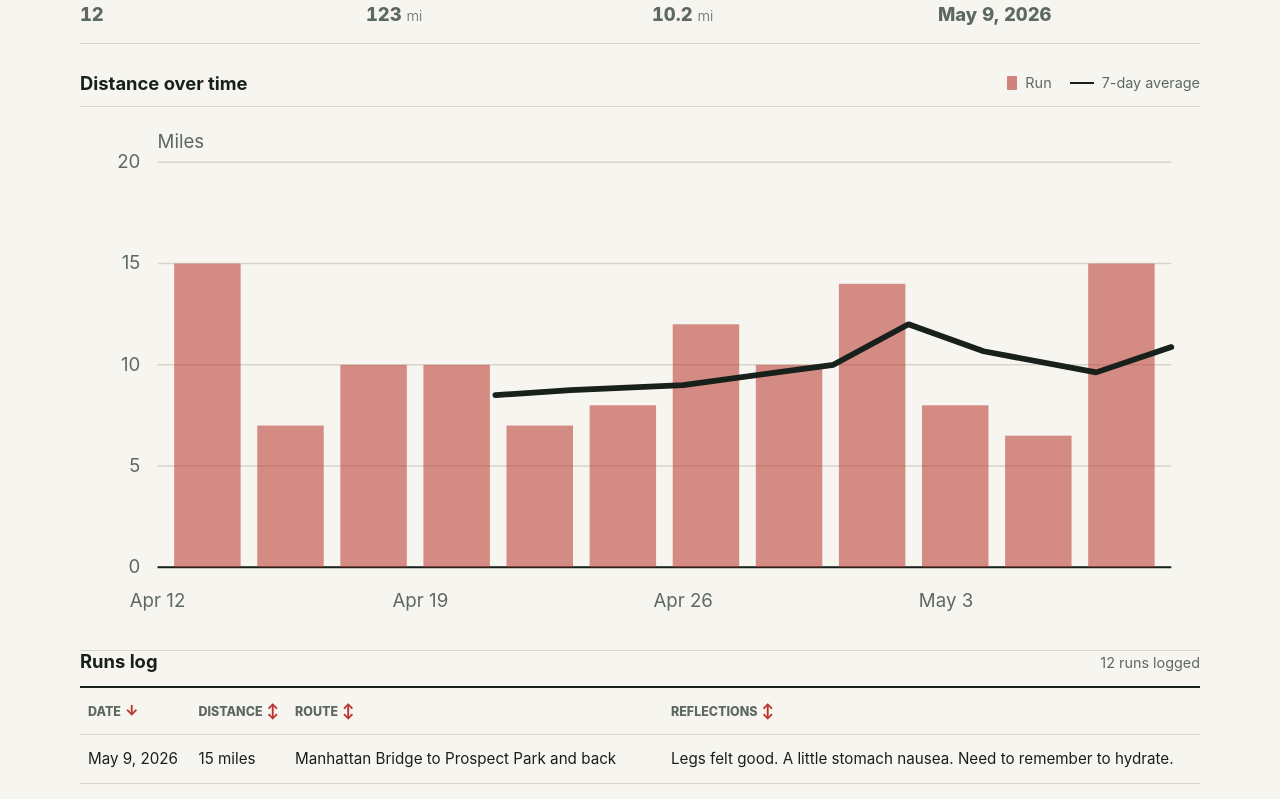
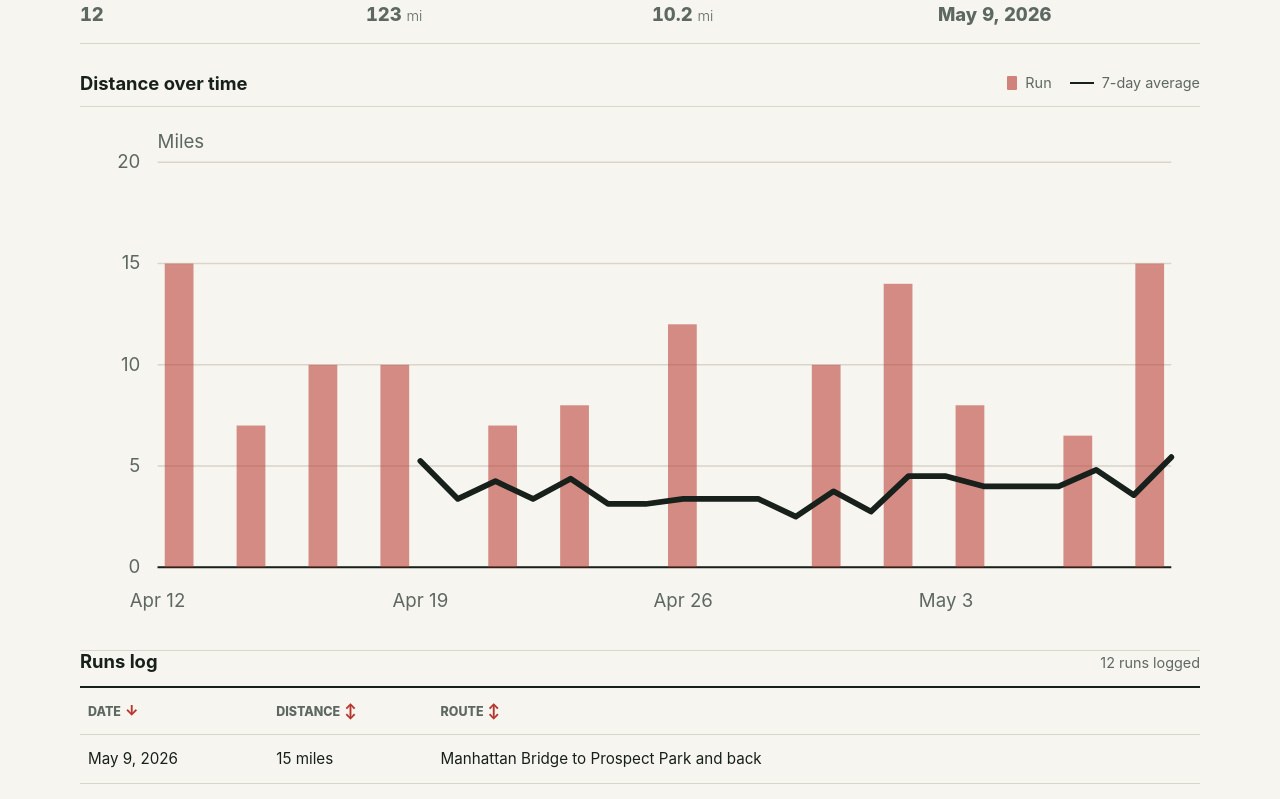
Before and after one commit to kip-claw/kip-claw, a SvelteKit app: page /apps/runs in a window 1280 px wide. Shown: the part 360-1159 px from the top of the page. Built offline with nearby package versions, Linux system fonts and the light colour scheme.

Commit message:
feat: enhance NYC and humidor features with improved filtering and data handling

```diff
--- a/src/lib/NycMap.svelte
+++ b/src/lib/NycMap.svelte
@@ -25,7 +25,7 @@
 			container: mapContainer,
 			style: '/nyc-map-style.json',
 			center: [-73.985, 40.748],
-			zoom: 12,
+			zoom: 11,
 			minZoom: 10,
 			maxZoom: 18,
 			attributionControl: false
--- a/src/lib/RunsTable.svelte
+++ b/src/lib/RunsTable.svelte
@@ -15,8 +15,7 @@
 	const headers: { key: SortKey; label: string }[] = [
 		{ key: 'date', label: 'Date' },
 		{ key: 'distance', label: 'Distance' },
-		{ key: 'route', label: 'Route' },
-		{ key: 'reflections', label: 'Reflections' }
+		{ key: 'route', label: 'Route' }
 	];
 
 	const sortedRuns = $derived(
@@ -79,7 +78,7 @@
 						<td class="no-wrap">{formatDate.format(parseRunDate(run.date))}</td>
 						<td class="no-wrap">{run.distance}</td>
 						<td>{run.route}</td>
-						<td>{run.reflections}</td>
+
 					</tr>
 				{/each}
 			</tbody>
--- a/src/lib/runs.ts
+++ b/src/lib/runs.ts
@@ -20,7 +20,10 @@ const isRun = (value: unknown): value is Run => {
 
 export const runs: Run[] = Array.isArray(runsJson) ? runsJson.filter(isRun) : [];
 
-export const parseRunDate = (date: string): Date => new Date(date);
+export const parseRunDate = (date: string): Date => {
+	const [y, m, d] = date.split('-').map(Number);
+	return new Date(y, m - 1, d);
+};
 
 /**
  * Parse a distance string like "7 miles", "5 mi", "10 km" into a numeric mile value.
--- a/src/lib/runsChart.ts
+++ b/src/lib/runsChart.ts
@@ -1,13 +1,15 @@
 import { extent, max, mean } from 'd3-array';
 import { scaleBand, scaleLinear, scaleTime } from 'd3-scale';
 import { line } from 'd3-shape';
+import { timeDay } from 'd3-time';
 import { timeFormat } from 'd3-time-format';
 import type { Run } from './runs';
 import { parseRunDate, parseDistanceMiles } from './runs';
 
-type DatedRun = Run & {
+type DayEntry = {
 	parsedDate: Date;
 	miles: number;
+	label: string;
 };
 
 type ChartBar = {
@@ -53,22 +55,37 @@ const formatTimestamp = new Intl.DateTimeFormat('en-US', {
 });
 
 export const buildRunsChart = (runs: Run[]): RunsChartModel => {
-	const dated: DatedRun[] = runs
+	const dated = runs
 		.map((r) => ({
-			...r,
 			parsedDate: parseRunDate(r.date),
 			miles: parseDistanceMiles(r.distance)
 		}))
 		.filter((r) => r.miles > 0 && !isNaN(+r.parsedDate))
 		.sort((a, b) => +a.parsedDate - +b.parsedDate);
 
+	// Build a map of date string → miles for lookups
+	const milesByDate = new Map<string, number>();
+	for (const r of dated) {
+		const key = r.parsedDate.toISOString().slice(0, 10);
+		milesByDate.set(key, (milesByDate.get(key) ?? 0) + r.miles);
+	}
+
 	const dateExtent = extent(dated, (r) => r.parsedDate);
-	const maxMiles = max(dated, (r) => r.miles) ?? 0;
+	const firstDate = dateExtent[0] ?? new Date();
+	const lastDate = dateExtent[1] ?? new Date();
+
+	// Generate every day from first to last
+	const allDays: DayEntry[] = timeDay.range(firstDate, timeDay.offset(lastDate, 1)).map((d) => {
+		const key = d.toISOString().slice(0, 10);
+		const miles = milesByDate.get(key) ?? 0;
+		return { parsedDate: d, miles, label: key };
+	});
+
+	const maxMiles = max(allDays, (r) => r.miles) ?? 0;
 	const yMax = Math.max(maxMiles, minimumYMax) * 1.25;
-	const firstDate = dateExtent[0] ?? new Date();
 
 	const bandScale = scaleBand<number>()
-		.domain(dated.map((_, i) => i))
+		.domain(allDays.map((_, i) => i))
 		.range([margin.left, width - margin.right])
 		.padding(0.2);
 
@@ -78,16 +95,16 @@ export const buildRunsChart = (runs: Run[]): RunsChartModel => {
 		.range([height - margin.bottom, margin.top]);
 
 	const xTimeScale = scaleTime()
-		.domain([dateExtent[0] ?? new Date(), dateExtent[1] ?? new Date()])
+		.domain([firstDate, lastDate])
 		.range([margin.left, width - margin.right]);
 
 	// 7-day rolling average
-	const averagePoints = dated.map((r) => {
+	const averagePoints = allDays.map((r) => {
 		const current = +r.parsedDate;
 		if (current - +firstDate < sevenDaysMs) {
 			return { date: r.parsedDate, average: null as number | null };
 		}
-		const window = dated.filter((c) => {
+		const window = allDays.filter((c) => {
 			const t = +c.parsedDate;
 			return t <= current && t >= current - sevenDaysMs;
 		});
@@ -109,7 +126,7 @@ export const buildRunsChart = (runs: Run[]): RunsChartModel => {
 			x: xTimeScale(tick),
 			label: formatDate(tick)
 		})),
-		bars: dated.map((r, i) => {
+		bars: allDays.map((r, i) => {
 			const barY = yScale(r.miles);
 			return {
 				x: bandScale(i) ?? 0,
--- a/src/routes/apps/humidor/+page.svelte
+++ b/src/routes/apps/humidor/+page.svelte
@@ -22,7 +22,7 @@
 
 	const latestReading = sortedReadings.at(-1);
 	const latestRh = latestReading ? parseFloat(latestReading.rh) : NaN;
-	const latestTemp = latestReading?.temperatureF ? parseFloat(latestReading.temperatureF) : NaN;
+	const cigarCount = cigars.length;
 
 	const averageRh =
 		sortedReadings.length > 0
@@ -57,7 +57,7 @@
 	<section class="summary" aria-label="Humidor conditions summary">
 		<StatItem label="Latest RH" value={isNaN(latestRh) ? '—' : latestRh.toFixed(0)} unit="%" />
 		<StatItem label="Average RH" value={isNaN(averageRh) ? '—' : averageRh.toFixed(0)} unit="%" />
-		<StatItem label="Latest temp" value={isNaN(latestTemp) ? '—' : latestTemp.toFixed(0)} unit="°F" />
+		<StatItem label="Cigars" value={cigarCount.toString()} />
 		<StatItem label="Boveda age" value={isNaN(daysSinceBoveda) ? '—' : daysSinceBoveda.toString()} unit="days" />
 	</section>
 
```
Also changed, not shown: src/lib/HumidityChart.svelte (+5 -5 lines), src/lib/NycTable.svelte (+9 -34 lines), src/lib/humidityChart.ts (+9 -22 lines), src/routes/apps/nyc/+page.svelte (+39 -4 lines).
